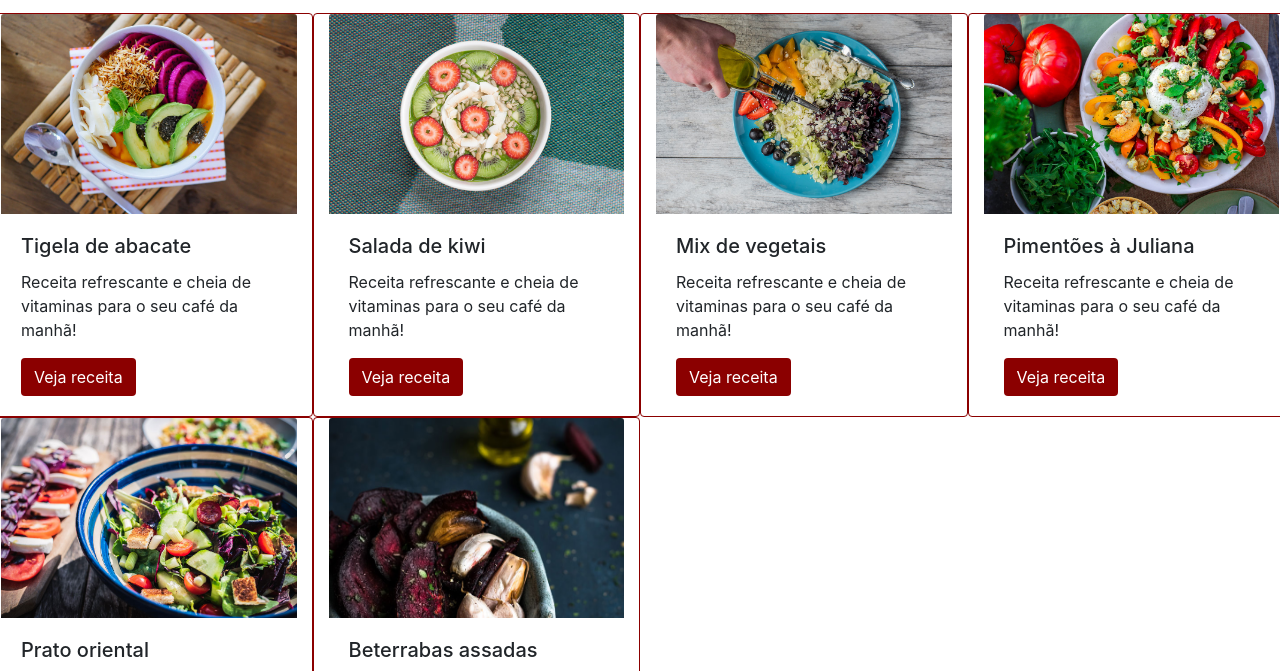
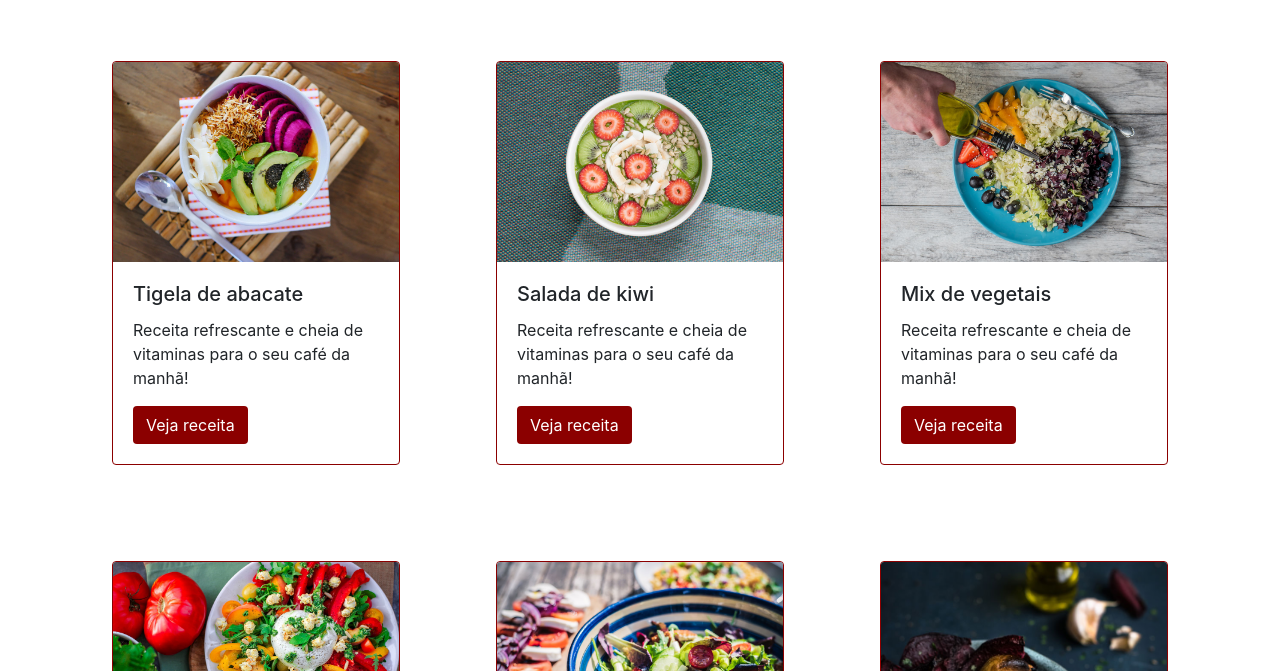
Before and after one commit to joaovicentefs/curso_bootstrap4_basico, a plain HTML site: page index.html in a window 1280 px wide. Shown: the part 569-1240 px from the top of the page. Drawn offline with nearby package versions, Linux system fonts and the light colour scheme.

Commit message:
Finalizando os cards usando o recursos de grid do Bootstrap e o flex que foi adotado no bootstrap 4

```diff
--- a/index.html
+++ b/index.html
@@ -63,8 +63,8 @@
       <p class="text-center text-secondary pb-5" >Nossas receitas ajudam você a aproveitar melhor os alimentos, economizar, ganhar tempo e praticidade</p>
     </section>
     <section id="receitas container">
-      <div class="row">
-        <article class="card borda-cor-especial card-receita col-sm-3">
+      <div class="row justify-content-center">
+        <article class="card borda-cor-especial card-receita p-0 m-5 col-12 col-md-4 col-lg-4 col-xl-4">
           <img class="card-img-top card-custom-img" src="src/img/receita-abacate.jpg" alt="tigela com salada de abacate, vista superior">
           <div class="card-body">
             <h5 class="card-title">Tigela de abacate</h5>
@@ -72,7 +72,7 @@
             <a href="#" class="btn btn-cor-especial">Veja receita</a>
           </div>
         </article>
-        <article class="card borda-cor-especial card-receita col-sm-3">
+        <article class="card borda-cor-especial card-receita p-0 m-5 col-12 col-md-4 col-lg-4 col-xl-4">
           <img class="card-img-top card-custom-img" src="src/img/receita-kiwi.jpg" alt="tigela de mingau com kiwi, vista superior">
           <div class="card-body">
             <h5 class="card-title">Salada de kiwi</h5>
@@ -80,7 +80,7 @@
             <a href="#" class="btn btn-cor-especial">Veja receita</a>
           </div>
         </article>
-        <article class="card borda-cor-especial card-receita col-sm-3">
+        <article class="card borda-cor-especial card-receita p-0 m-5 col-12 col-md-4 col-lg-4 col-xl-4">
           <img class="card-img-top card-custom-img" src="src/img/receita-mix.jpg" alt="prato com mix de vegetais e mão de pessoa adicionando azeite, vista superior">
           <div class="card-body">
             <h5 class="card-title">Mix de vegetais</h5>
@@ -88,7 +88,7 @@
             <a href="#" class="btn btn-cor-especial">Veja receita</a>
           </div>
         </article>
-        <article class="card borda-cor-especial card-receita col-sm-3">
+        <article class="card borda-cor-especial card-receita p-0 m-5 col-12 col-md-4 col-lg-4 col-xl-4">
           <img class="card-img-top card-custom-img" src="src/img/receita-pimentoes.jpg" alt="prato de salada de pimentões com alguns ingredientes ao lado, vista superior">
           <div class="card-body">
             <h5 class="card-title">Pimentões à Juliana</h5>
@@ -96,7 +96,7 @@
             <a href="#" class="btn btn-cor-especial">Veja receita</a>
           </div>
         </article>
-        <article class="card borda-cor-especial card-receita col-sm-3">
+        <article class="card borda-cor-especial card-receita p-0 m-5 col-12 col-md-4 col-lg-4 col-xl-4">
           <img class="card-img-top card-custom-img" src="src/img/receita-oriental.jpg" alt="tigela com salada de vegetais estilo oriental, vista de cima">
           <div class="card-body">
             <h5 class="card-title">Prato oriental</h5>
@@ -104,7 +104,7 @@
             <a href="#" class="btn btn-cor-especial">Veja receita</a>
           </div>
         </article>
-        <article class="card borda-cor-especial card-receita col-sm-3">
+        <article class="card borda-cor-especial card-receita p-0 m-5 col-12 col-md-4 col-lg-4 col-xl-4">
           <img class="card-img-top card-custom-img" src="src/img/receita-beterrabas.jpg" alt="tigela com beterrabas e dentes de alho assados em primeiro plano, com ingredientes ao fundo">
           <div class="card-body">
             <h5 class="card-title">Beterrabas assadas</h5>
--- a/src/style.css
+++ b/src/style.css
@@ -19,7 +19,7 @@
 }
 
 .card-receita {
-    width: 18rem;
+    max-width: 18rem;
 }
 
 .card-custom-img {
```
